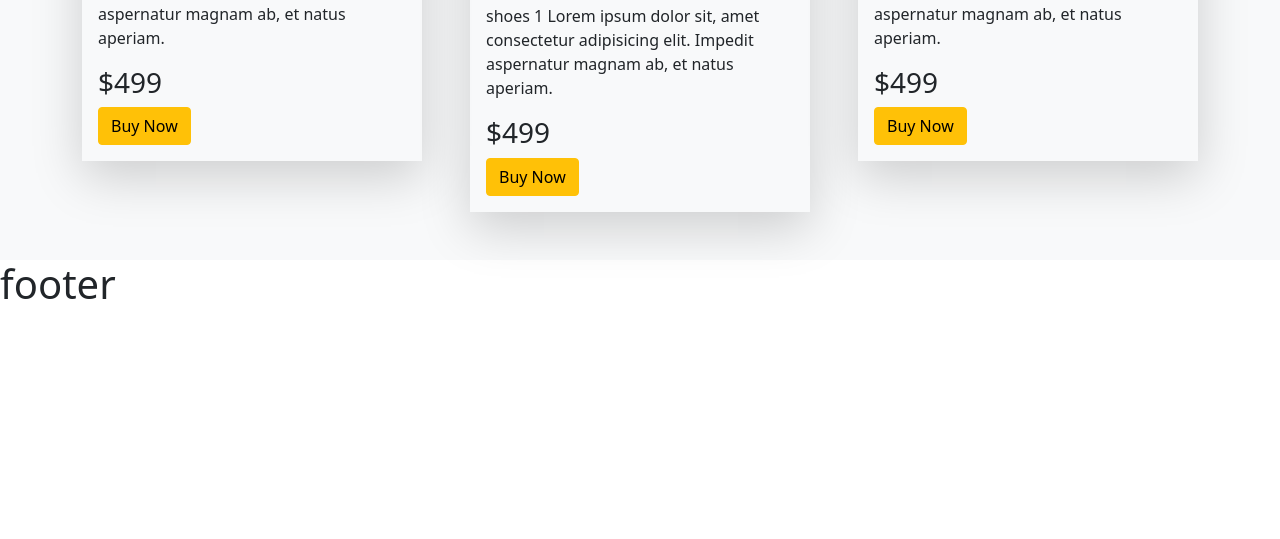
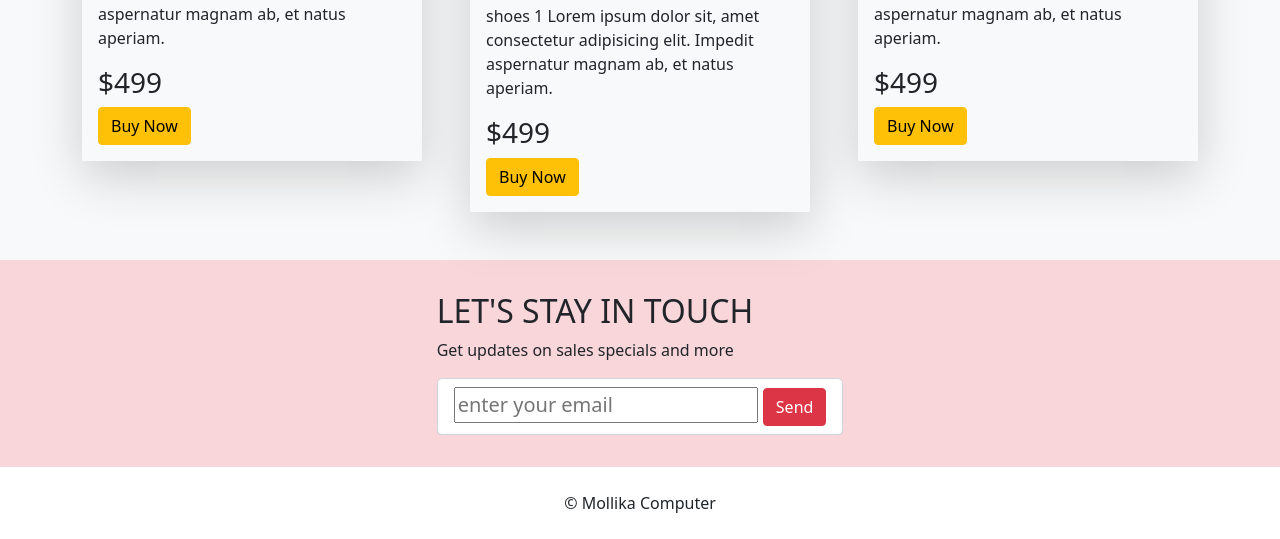
Before and after one commit to mollikacomputer/panda-commerce-master, a plain HTML site: page index.html in a window 1280 px wide. Shown: the part 1834-2373 px from the top of the page. Before the commit the page ends 2150 px from the top, so only its background shows below. Drawn offline with nearby package versions, Linux system fonts and the light colour scheme.

Commit message:
added last section and footer

```diff
--- a/index.html
+++ b/index.html
@@ -201,9 +201,35 @@
                     </div>
                 </div>
             </div>
+            <section class="container-fluid contact p-2 bg-danger" style="--bs-bg-opacity: .2;"
+            py-4 my-4
+            >
+            <div class="container d-flex justify-content-center">
+               <div class=" row mx-auto m-4 ">
+                    <div class="col-12 ">
+                        <h2>LET'S STAY IN TOUCH</h2>
+                        <p>Get updates on sales specials and more</p>
+                        <form class="form-control form-control-lg" action="#">
+                            <input class="" type="email" name="email" id="email" placeholder="enter your email">
+                            <button class="btn btn-danger ">
+                                Send
+                            </button>
+                        </form>
+                    </div>
+               </div>
+            </div>
+            </section>
     </main>
     <footer>
-        <h1>footer</h1>
+        <div class="container d-flex justify-content-center py-4">
+            <div class="row">
+                <div class="col-12">
+                    &copy Mollika Computer
+                </div>
+            </div>
+
+        </div>
+
     </footer>
 
     <!-- Bootstrap Script  -->
```
